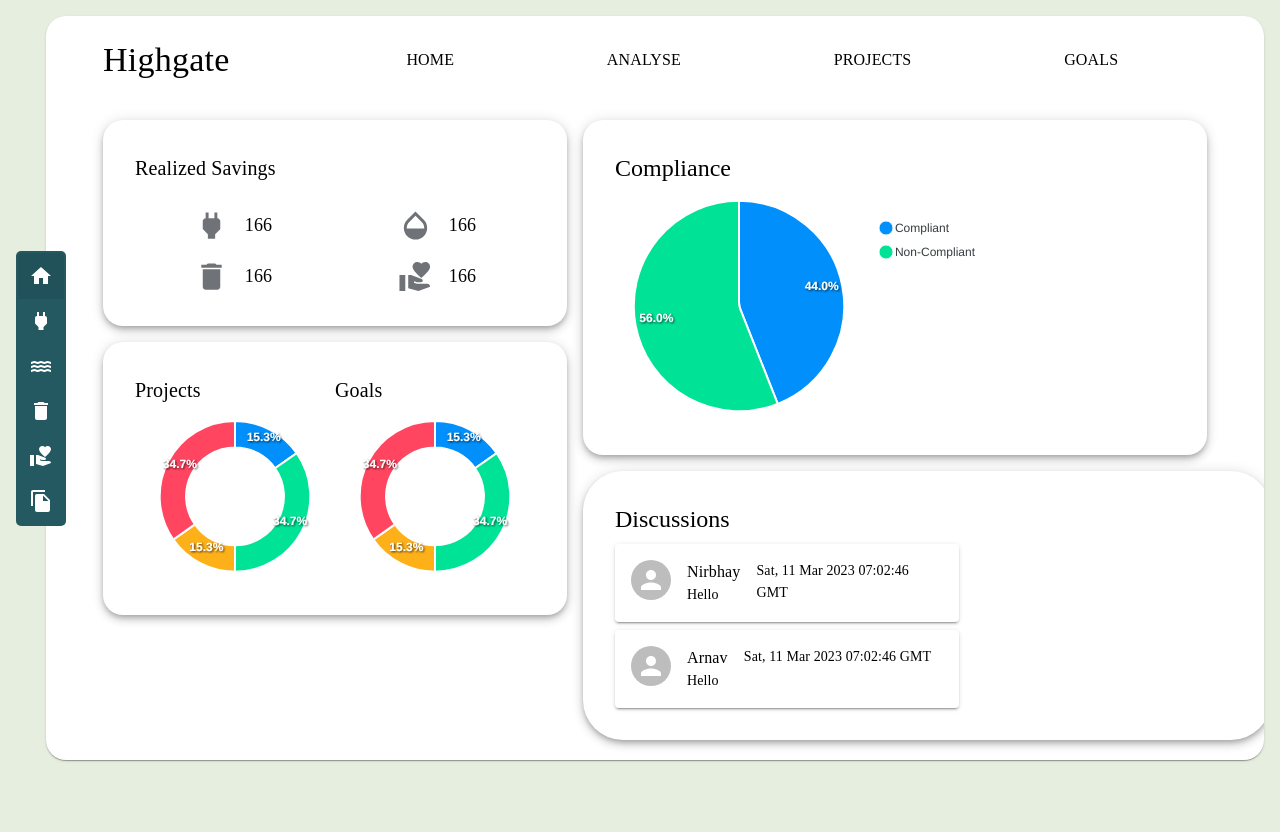
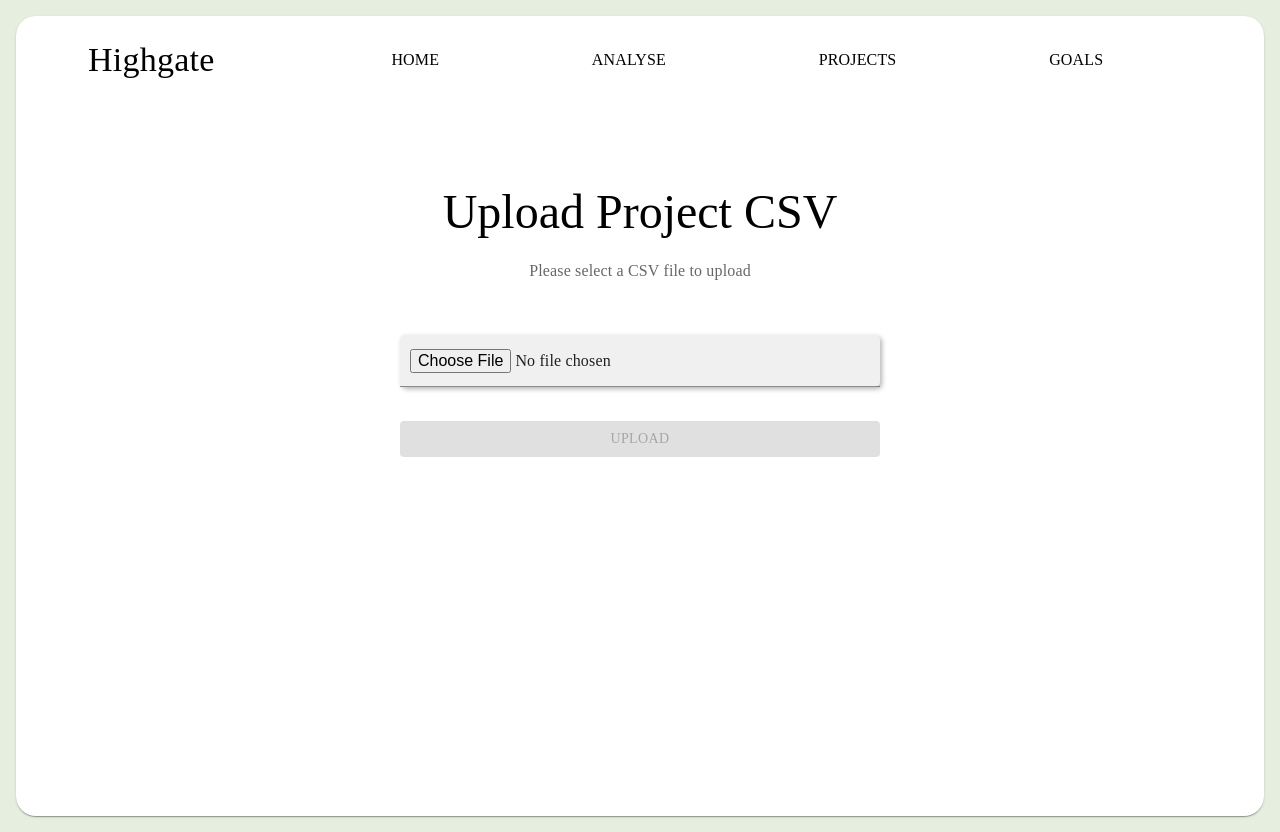
Before and after one commit to nirbhaysinghnarang/highgate_ems, a React (Create React App) app: page /projects/upload in a window 1280 px wide. Built offline with nearby package versions, Linux system fonts and the light colour scheme.

Commit message:
implement parsing for projects

```diff
--- a/package.json
+++ b/package.json
@@ -18,6 +18,7 @@
     "react-apexcharts": "^1.4.0",
     "react-dom": "^18.2.0",
     "react-helmet-async": "^1.3.0",
+    "react-papaparse": "^4.1.0",
     "react-router-dom": "^6.3.0",
     "react-scripts": "5.0.1",
     "typeface-oswald": "^1.1.13",
--- a/src/App.js
+++ b/src/App.js
@@ -4,6 +4,7 @@ import HomeScreen from "./CoreScreens/HomeScreen";
 import LoginScreen from "./CoreScreens/LoginScreen";
 import { ThemeProvider } from "@mui/material/styles";
 import { AppTheme } from "./Theme.js";
+import ProjectUpload from "./CoreScreens/ProjectUpload";
 import "./App.css";
 
 require("typeface-oswald");
@@ -22,6 +23,7 @@ function App() {
           <Routes>
             <Route path="/auth" element={<LoginScreen></LoginScreen>}/>
             <Route path="/home" element={<HomeScreen />} />
+            <Route path="/projects/upload" element={<ProjectUpload></ProjectUpload>}/>
             <Route path="*" element={<HomeScreen />} />
           </Routes>
         </Router>
--- a/src/Client/apiClient.js
+++ b/src/Client/apiClient.js
@@ -2,10 +2,16 @@ import axios from "axios";
 
 const API_URL = "https://4gezcfqhdh.execute-api.us-east-2.amazonaws.com/testing"
 
-export async function loginLambda(email, password){
-    const endpoint = API_URL+"/auth"
+export async function loginLambda(email, password) {
+    const endpoint = API_URL + "/auth"
     return await axios.post(endpoint, JSON.stringify({
-        "email":email,
-        "password":password,
+        "email": email,
+        "password": password,
     }))
 }
+
+export async function projectCSVUploadLambda(payload) {
+    const endpoint = API_URL + "/projects/upload"
+    const body = { "payload": payload }
+    return await axios.post(endpoint, JSON.stringify(body));
+}
--- a/src/CoreScreens/HomeScreen.js
+++ b/src/CoreScreens/HomeScreen.js
@@ -9,7 +9,6 @@ import { ProgressAnaytic } from "../Components/ProgressAnalytic";
 import VolunteerSnapshot from "../Components/VolunteerSnapshot";
 import { VolunteeringAnalytic } from "../Components/VolunteeringAnalytic";
 import { SavingsAnalytic } from "../Components/SavingsAnalytic";
-import { Label, LineAxis } from "@mui/icons-material";
 import VolunteerMock from "../Data/VolunteerMock";
 import VolunteerNewsComponent from "../Components/VolunteerNews";
 import { CommentBoard } from "../Components/CommentBoard";
--- /dev/null
+++ b/src/CoreScreens/ProjectUpload.js
@@ -0,0 +1,145 @@
+import { useState, useEffect } from "react";
+import { styled } from "@mui/material/styles";
+import {
+    Box,
+    Button,
+    Container,
+    FormControl,
+    FormHelperText,
+    Input,
+    CircularProgress,
+    Typography,
+} from "@mui/material";
+import Page from "../Components/Page";
+import Papa from 'papaparse';
+import { projectCSVUploadLambda } from "../Client/apiClient";
+const RootStyle = styled(Page)(({ theme }) => ({
+    overflowY: "scroll",
+    [theme.breakpoints.up("md")]: {
+        display: "flex",
+    },
+}));
+
+export default function ProjectUpload() {
+    const [file, setFile] = useState(null);
+    const [error, setError] = useState("");
+    const [parsed, setParsed] = useState(null);
+    const [loading, setLoading] = useState(false);
+
+    const inputStyles = {
+        backgroundColor: "#f0f0f0",
+        border: "none",
+        borderRadius: "5px",
+        padding: "10px",
+        fontSize: "16px",
+        margin: "10px 0",
+        width: "100%",
+        boxSizing: "border-box",
+        boxShadow: "2px 2px 5px rgba(0,0,0,0.3)",
+        transition: "all 0.3s ease-in-out",
+        ":focus": {
+            outline: "none",
+            boxShadow: "2px 2px 5px rgba(0,0,0,0.5)",
+        },
+        "::placeholder": {
+            color: "#999",
+        },
+    };
+
+    const handleFileUpload = (e) => {
+        const selectedFile = e.target.files[0];
+        if (selectedFile && selectedFile.type === "text/csv") {
+            setFile(selectedFile);
+            setError("");
+        } else {
+            setFile(null);
+            setError("Please select a valid CSV file");
+        }
+    };
+
+    const handleFileSubmit = (e) => {
+        e.preventDefault();
+        if (file) {
+            parseFile(file);
+            console.log("Uploading file:", file.name);
+            setLoading(true);
+        } else {
+            setError("Please select a file to upload");
+        }
+    };
+
+    const parseFile = (file) => {
+        Papa.parse(file, {
+            header: true,
+            complete: results => {
+                setParsed(results.data)
+            },
+        });
+    };
+
+
+    const extractFromParsed = (parsed) => {
+        if (!parsed || parsed.length < 2) {
+            setError(true);
+            return;
+        }
+        const map = parsed[2];
+        if (map.hasOwnProperty("")) delete map[""]
+        const data = parsed.slice(3).map((elem)=>{
+            const datum = {}
+            Object.keys(map).forEach(key=>{
+                datum[map[key]] = elem[key];
+            })
+            return datum;
+        });
+        return data
+    }
+
+    useEffect(() => {
+        if(parsed){
+            console.log(extractFromParsed(parsed));
+            projectCSVUploadLambda(extractFromParsed(parsed)).then(response=>{
+                console.log(response);
+            })
+        }
+    }, [parsed])
+
+    return (
+        <RootStyle title="Upload Project CSV | My App">
+            <Container maxWidth="sm">
+                <Box sx={{ my: 10, mx: "auto", maxWidth: 480, textAlign: "center" }}>
+                    <Typography variant="h3" gutterBottom>
+                        Upload Project CSV
+                    </Typography>
+                    <Typography sx={{ color: "text.secondary" }} variant="subtitle1">
+                        Please select a CSV file to upload
+                    </Typography>
+
+                    {loading && <CircularProgress></CircularProgress>}
+
+                    <Box component="form" onSubmit={handleFileSubmit} sx={{ mt: 5 }}>
+                        <FormControl sx={{ mb: 3 }} variant="outlined" fullWidth>
+                            <Input
+                                style={inputStyles}
+                                id="csv-file"
+                                type="file"
+                                accept=".csv"
+                                onChange={handleFileUpload}
+                            />
+                            {error && <FormHelperText error>{error}</FormHelperText>}
+                        </FormControl>
+
+                        <Button
+                            fullWidth
+                            type="submit"
+                            variant="contained"
+                            disabled={!file}
+                        >
+                            Upload
+                        </Button>
+                    </Box>
+                </Box>
+            </Container>
+        </RootStyle>
+    );
+}
```
Also changed, not shown: 1 other file (tests, documents, lock files or other folders).
